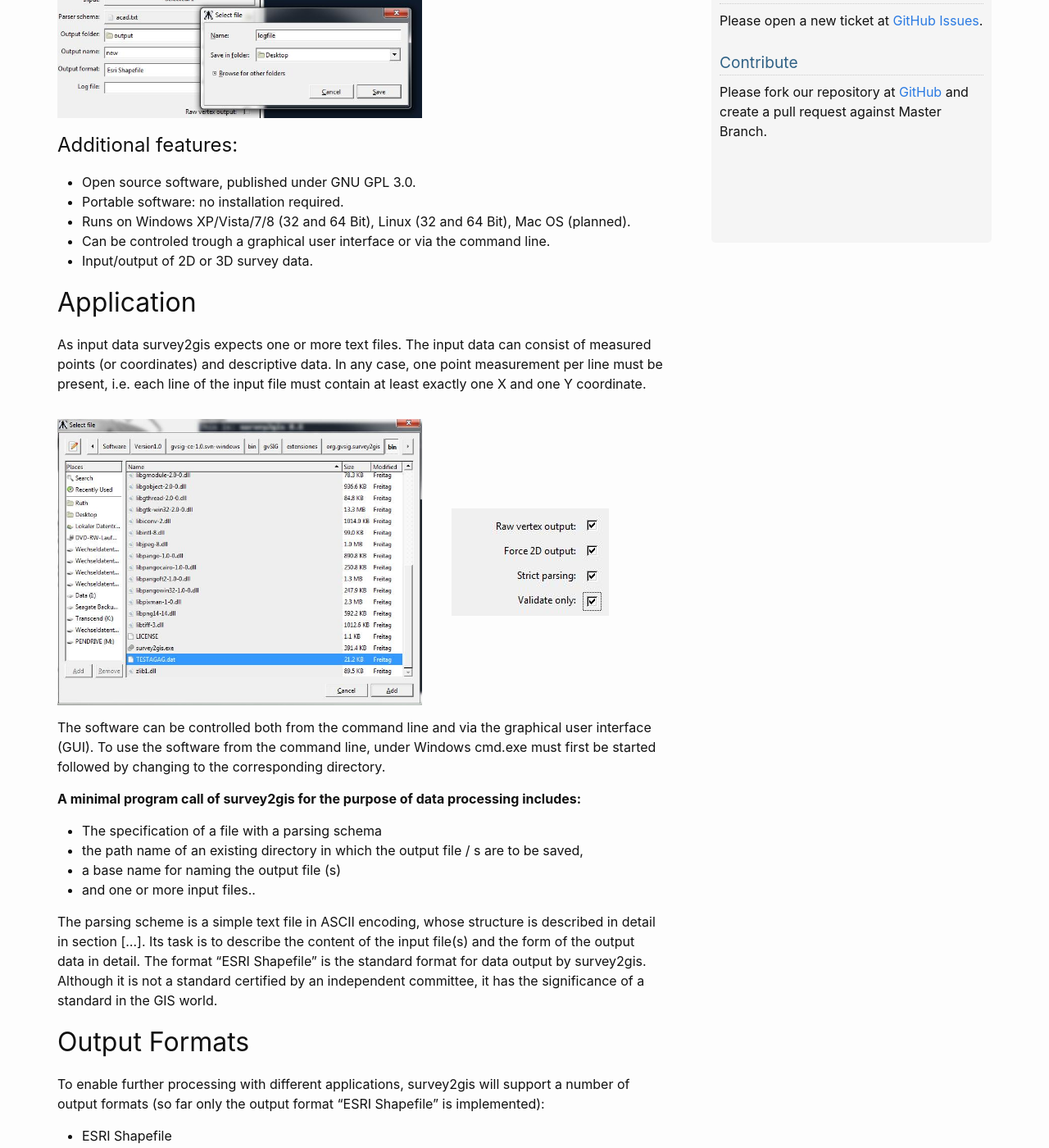
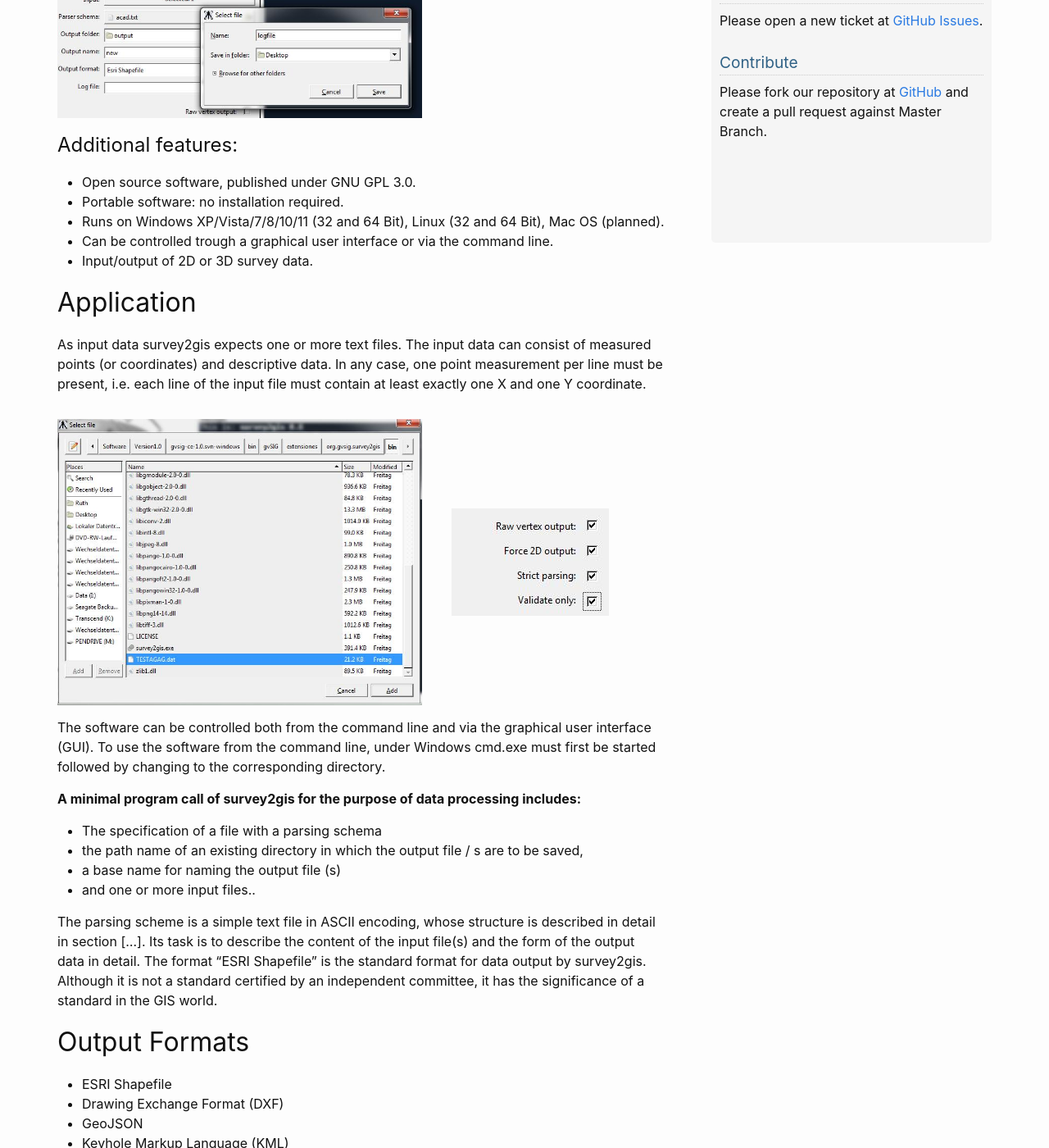
Before and after one commit to survey2gis/survey-tools-website, a Jekyll site: the page built from introduction.md, in a window 1280 px wide and 1400 px high, scrolled down 696 px. Shown: the whole window at 82% size. Built offline with Jekyll 4.4.1, drawn with Linux system fonts in a browser that asks for light colours; some of the changed text lies outside the part shown.

Commit message:
Update introduction.md

```diff
--- a/introduction.md
+++ b/introduction.md
@@ -20,8 +20,8 @@ permalink: /introduction/
 
 - Open source software, published under GNU GPL 3.0.
 - Portable software: no installation required.
-- Runs on Windows XP/Vista/7/8 (32 and 64 Bit), Linux (32 and 64 Bit), Mac OS (planned).
-- Can be controled trough a graphical user interface or via the command line.
+- Runs on Windows XP/Vista/7/8/10/11 (32 and 64 Bit), Linux (32 and 64 Bit), Mac OS (planned).
+- Can be controlled trough a graphical user interface or via the command line.
 - Input/output of 2D or 3D survey data.
 
 # Application
@@ -51,13 +51,10 @@ Although it is not a standard certified by an independent committee, it has the
 
 # Output Formats
 
-To enable further processing with different applications, survey2gis will support a number of output formats (so far only the output format "ESRI Shapefile" is implemented):
-
 - ESRI Shapefile
 - Drawing Exchange Format (DXF)
-- MapInfo ASCII (MIF/MID)
-- Scalable Vector Graphics (SVG)
-- Visualization Toolkit (VTK)
+- GeoJSON
+- Keyhole Markup Language (KML)
 
 <img class="intro__image" src="/assets/intro-images/select-output.jpg">
 
```
